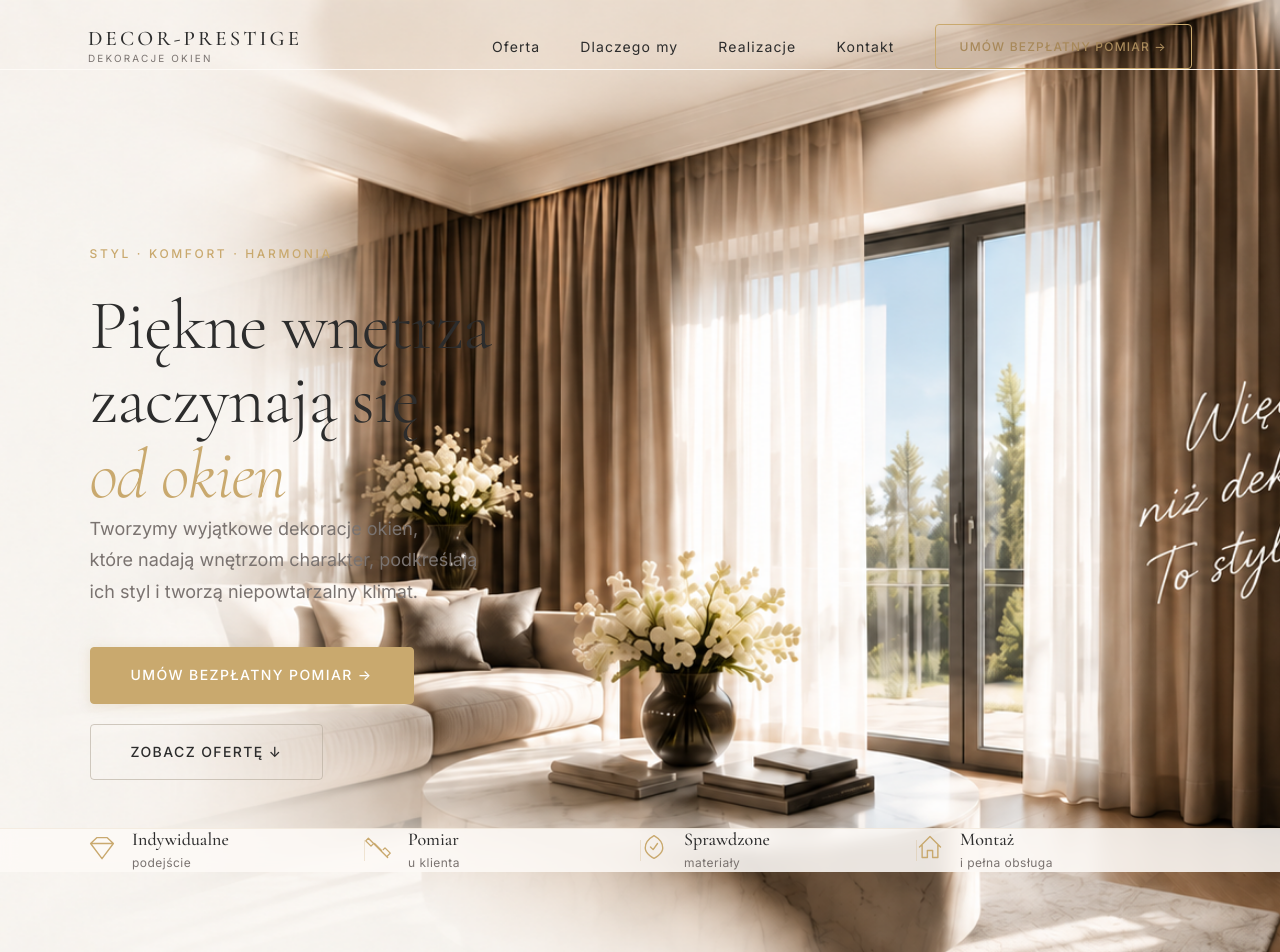
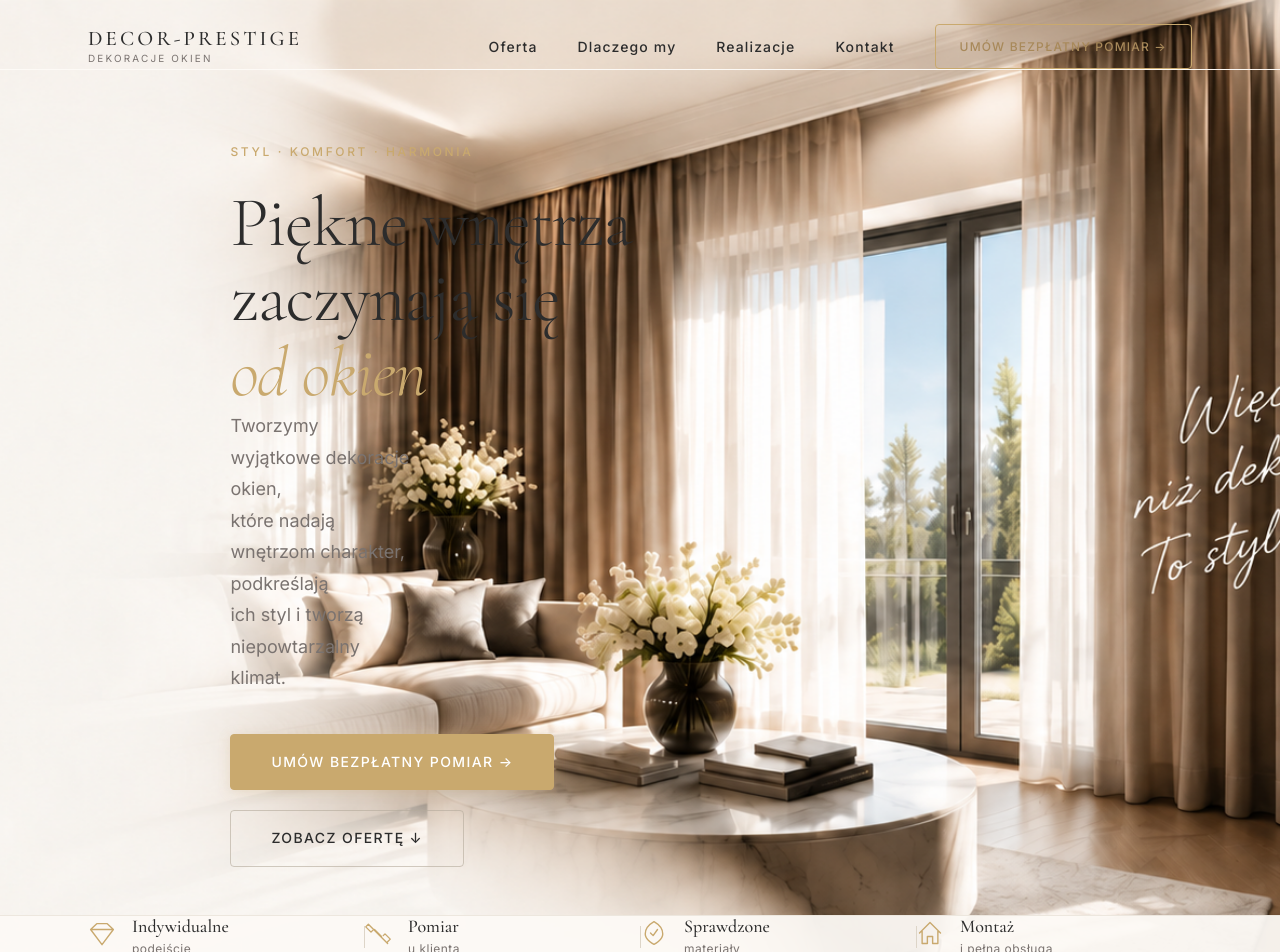
Before and after one commit to web48app/decor-prestige, a React (Vite) app in the folder decor-prestige/: page / in a window 1280 px wide. Shown: the top 952 px of the page. Built offline with nearby package versions, Linux system fonts and the light colour scheme.

Commit message:
fix: hero padding, USP bar, navbar contrast, text position

```diff
--- a/decor-prestige/src/components/layout/Navbar/Navbar.module.css
+++ b/decor-prestige/src/components/layout/Navbar/Navbar.module.css
@@ -83,9 +83,9 @@
   position: relative;
   font-family: var(--font-body);
   font-size: var(--font-size-sm);
-  font-weight: 400;
+  font-weight: 500;
   letter-spacing: 0.08em;
-  color: var(--color-text);
+  color: #2C2C2C;
   text-decoration: none;
   padding-bottom: 3px;
   transition: color var(--transition-fast);
--- a/decor-prestige/src/components/sections/Hero/Hero.module.css
+++ b/decor-prestige/src/components/sections/Hero/Hero.module.css
@@ -10,6 +10,9 @@
   flex-direction: column;
   overflow: hidden;
   background-color: var(--color-bg);
+  /* zero out the global section padding */
+  padding-top: 0;
+  padding-bottom: 0;
 }
 
 /* ---- Background image ---- */
@@ -48,8 +51,8 @@
 .textCol {
   display: flex;
   flex-direction: column;
-  padding: clamp(7rem, 11vw, 10rem) clamp(var(--container-padding), 7vw, 7rem) var(--space-12);
-  max-width: 600px;
+  padding: clamp(7rem, 11vw, 10rem) clamp(3rem, 18vw, 16rem) var(--space-12);
+  max-width: 640px;
 }
 
 .eyebrow {
@@ -99,10 +102,8 @@
 .uspWrap {
   position: relative;
   z-index: 1;
-  background: rgba(253, 250, 246, 0.88);
-  backdrop-filter: blur(8px);
-  -webkit-backdrop-filter: blur(8px);
-  border-top: 1px solid rgba(201, 169, 110, 0.15);
+  background: rgba(253, 250, 246, 0.94);
+  border-top: 1px solid var(--color-border-light);
 }
 
 .uspList {
@@ -129,7 +130,7 @@
   top: 25%;
   height: 50%;
   width: 1px;
-  background: rgba(201, 169, 110, 0.25);
+  background: var(--color-border);
 }
 
 .uspIcon { flex-shrink: 0; color: var(--color-accent); }
```
